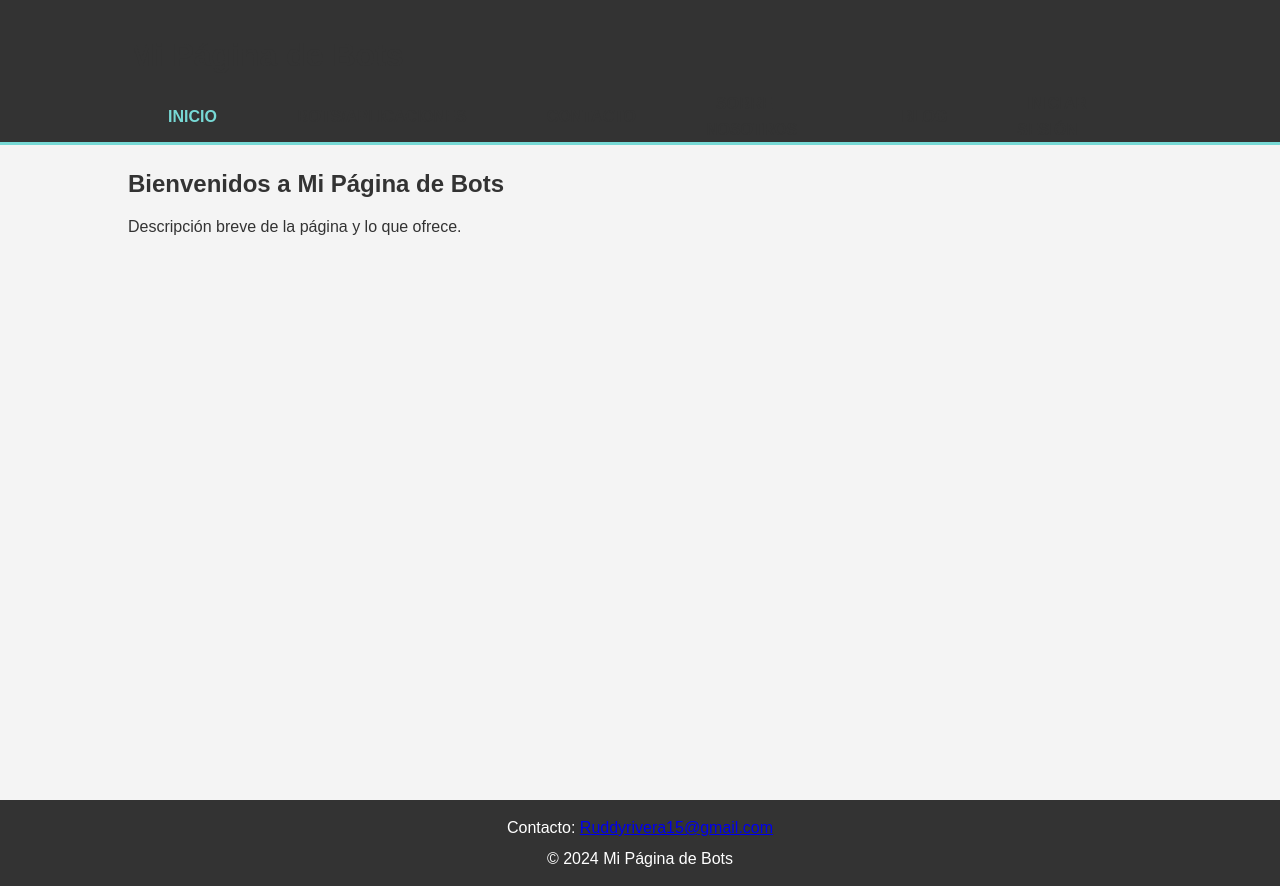
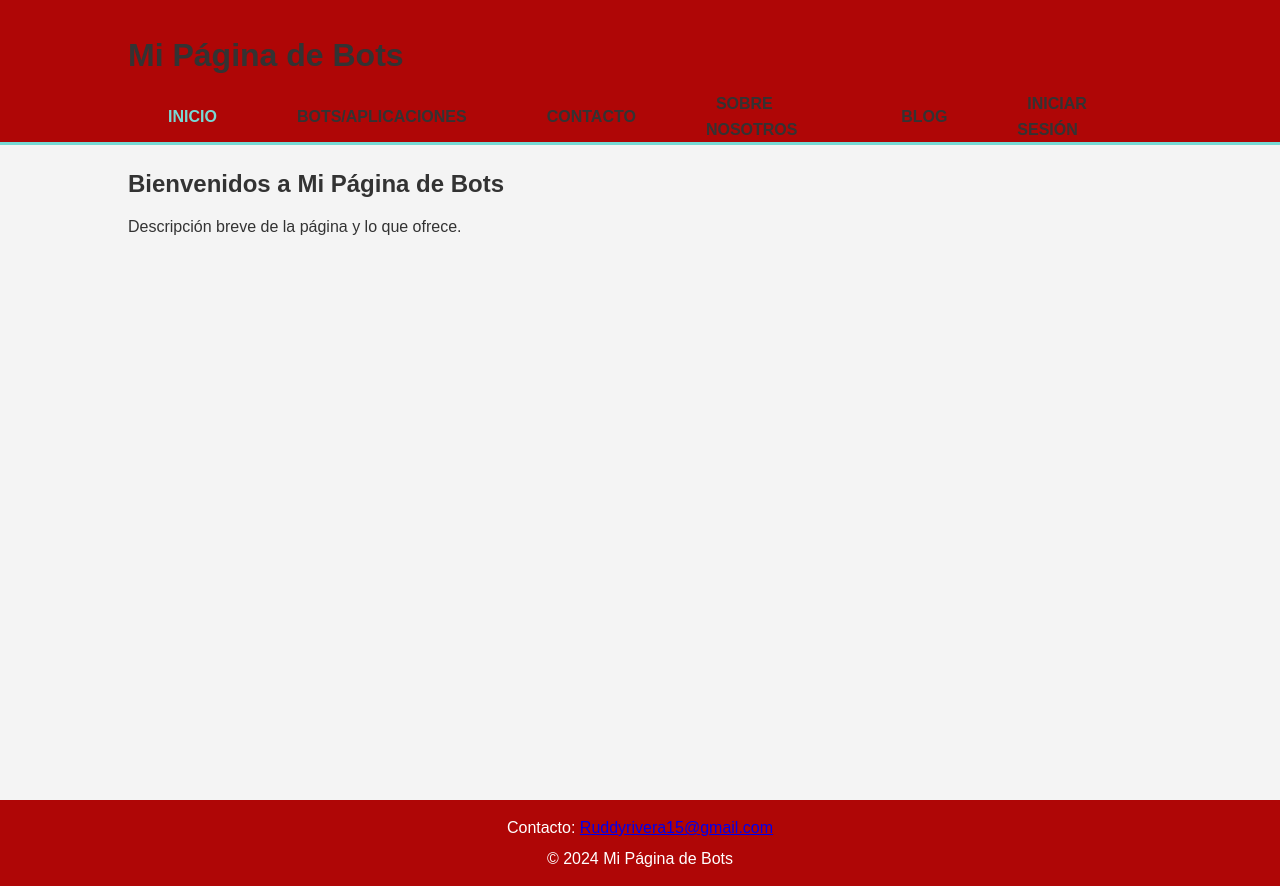
Before and after one commit to Ruddypckl/Ruddypcklgithub.io, a plain HTML site: page index.html in a window 1280 px wide. Drawn offline with Linux system fonts and the light colour scheme; no server answers.

Commit message:
mas y mas actualizaciones de color

```diff
--- a/styles.css
+++ b/styles.css
@@ -42,7 +42,7 @@ body {
 
 /* Cabecera */
 header {
-    background: #333;
+    background: #af0606;
     color: #fff;
     padding-top: 30px;
     min-height: 70px;
@@ -91,7 +91,7 @@ header a:hover {
 
 /* Pie de página */
 footer {
-    background: #333;
+    background: #af0606;
     color: #fff;
     text-align: center;
     padding: 10px 0;
```
